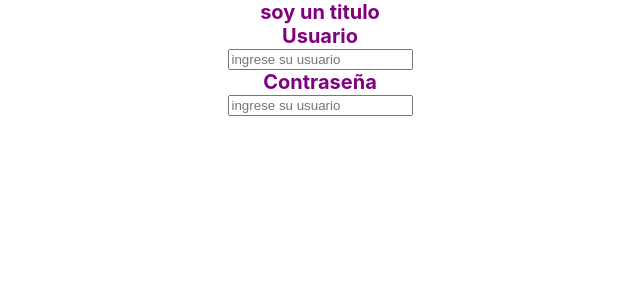
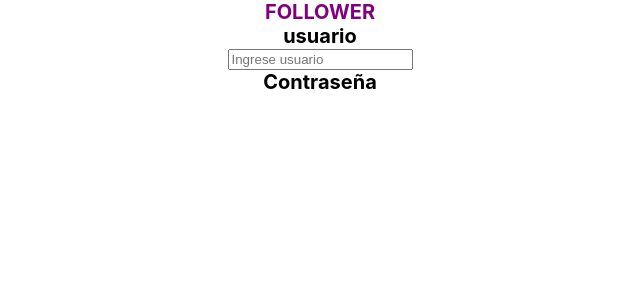
Before and after one commit to Johntremont/Follower, a React (Create React App) app: page / in a window 1280 px wide. Shown: the top 300 px of the page, without its empty margins (320-960 px from the left). Built offline with nearby package versions, Linux system fonts and the light colour scheme.

Commit message:
corregido tema de useState

```diff
--- a/src/pages/Login/Login.js
+++ b/src/pages/Login/Login.js
@@ -1,20 +1,42 @@
-import React from 'react';
+import React, { useState } from 'react';
 import './Login.css'
 import Title from './components/Title/Title';
 import Label from './components/Label/Label';
 import Imput from './components/Imput/Imput';
 
+
+
 const Login = () => {
-    return (
-        <div className='login-container'>
-            <Title text='soy un titulo' />
-            <Label text='Usuario'/>
-            <Imput />
-            <Label text='Contraseña'/>
-            <Imput />
 
-        </div>
-    )
+	const [ user, setUser ] = useState('');
+
+
+	function handleChange(name, value) {
+		if(name === 'usuario') {
+			setUser(value)
+		}
+	}
+
+	console.log('usuario:', user)
+
+	return (
+		<div className='login-container'>
+			<Title text='FOLLOWER' />
+			<Label text='usuario'/>
+			<Imput
+			attribute={{
+				id: 'usuario',
+				name: 'usuario',
+				type: 'text',
+				placeholder: 'Ingrese usuario'
+			}}
+			handleChange={handleChange}
+			/>
+			<Label text='Contraseña'/>
+			{/*<Imput />*/}
+
+		</div>
+	)
 };
 
 export default Login;
--- a/src/pages/Login/components/Imput/Imput.jsx
+++ b/src/pages/Login/components/Imput/Imput.jsx
@@ -2,15 +2,16 @@ import React from 'react';
 import './Imput.css';
 
 
-const Imput = () => {
+const Imput = ({ attribute, handleChange, param }) => {
     return (
         <div>
             <input
-            id=''
-            name=''
-            placeholder='ingrese su usuario'
-            onChange=''
-            className=''
+            id={attribute.id}
+            name={attribute.name}
+            placeholder={attribute.placeholder}
+            type={attribute.type}
+            onChange={ (e) => handleChange(e.target.name, e.target.value) }
+            className='regular-style'
             />
         </div>
     )
--- a/src/pages/Login/components/Label/Label.jsx
+++ b/src/pages/Login/components/Label/Label.jsx
@@ -1,11 +1,11 @@
 import React from 'react';
-import Login from '../../Login';
+import './Label.css';
 
 
 const Label = ({ text }) => {
     return (
-        <div className='title-container'>
-            <label className='title-label'> {text} </label>
+        <div className='label-container'>
+            <label className='label-label'> {text} </label>
         </div>
     )
 };
```
